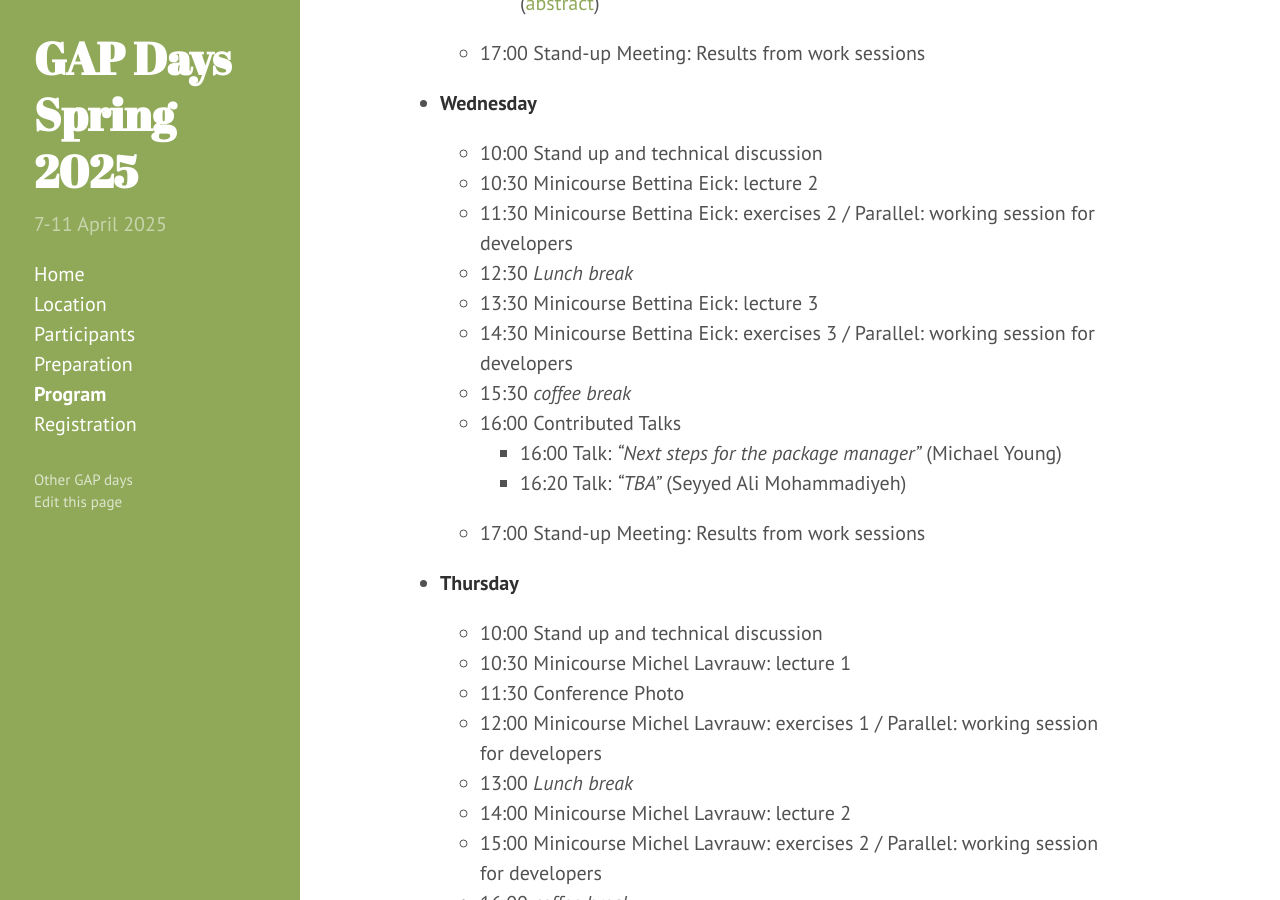
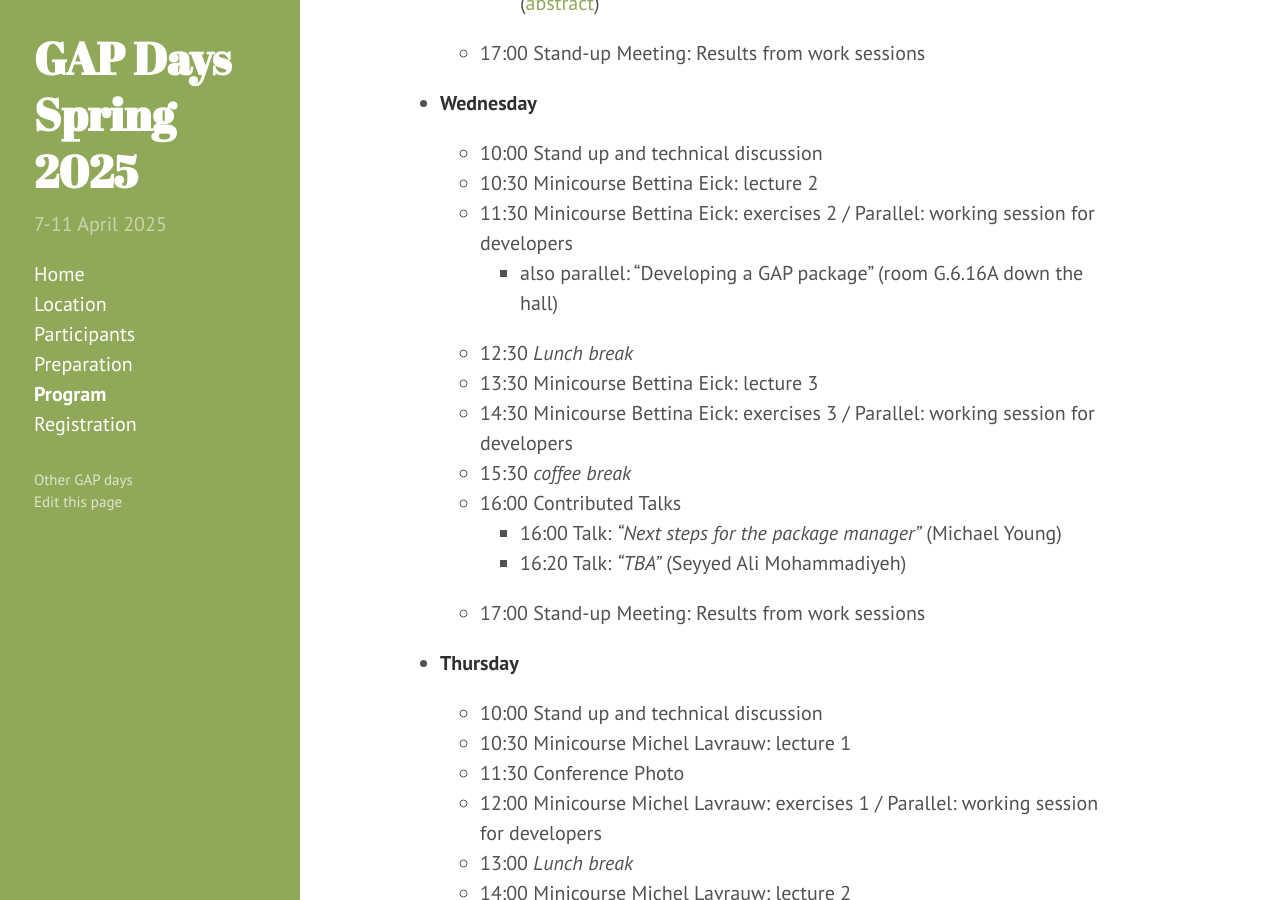
Before and after one commit to gapdays/gapdays2025-spring, a Jekyll site: the page built from program.md, in a window 1280 px wide and 900 px high, scrolled down 2337 px. Built offline with Jekyll 4.4.1, drawn with Linux system fonts in a browser that asks for light colours.

Commit message:
Add 'Developing a GAP package' session

```diff
--- a/program.md
+++ b/program.md
@@ -82,6 +82,7 @@ The schedule is subject to further changes.
   - 10:00 Stand up and technical discussion
   - 10:30 Minicourse Bettina Eick: lecture 2
   - 11:30 Minicourse Bettina Eick: exercises 2 / Parallel: working session for developers
+      - also parallel: "Developing a GAP package" (room G.6.16A down the hall)
   - 12:30 *Lunch break*
   - 13:30 Minicourse Bettina Eick: lecture 3
   - 14:30 Minicourse Bettina Eick: exercises 3 / Parallel: working session for developers
```
